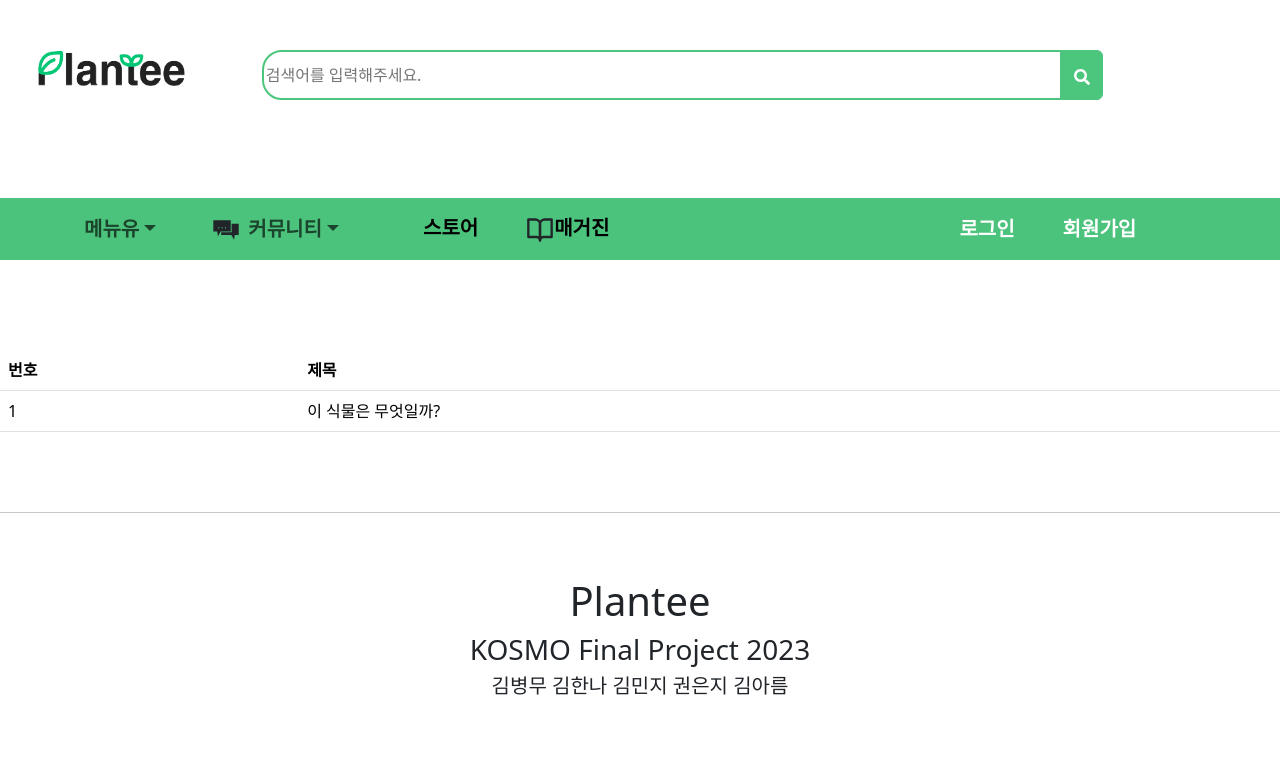
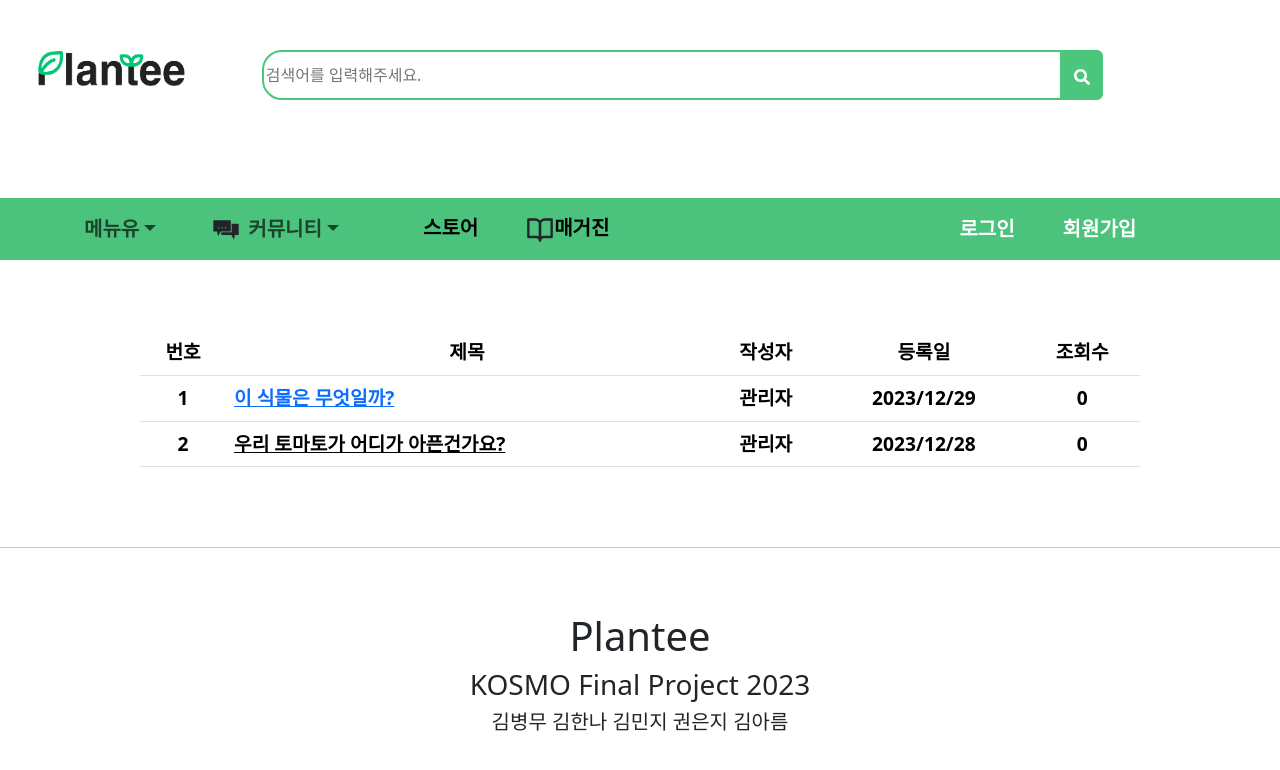
Before and after one commit to Plantee-2023/Plantee_front, a React (Create React App) app: page /main/magazineList in a window 1280 px wide. Shown: the top 770 px of the page. Built offline with nearby package versions, Linux system fonts and the light colour scheme; some icons are missing.

Commit message:
chore : 수정

```diff
--- a/src/App.css
+++ b/src/App.css
@@ -36,7 +36,7 @@
     transform: rotate(360deg);
   }
 }
-
+/* 웹 사이즈 */
 .display{
   position: relative;
   margin: 0 auto;
@@ -49,6 +49,14 @@
   width: 800px !important;
 }
 
+.magazini{
+    position: relative;
+    margin: 0 auto;
+    width: 1000px !important;
+}
+
+/* 웹 사이즈 */
+
 a :link{
   color: #ffffff;
 }
--- a/src/component/Main.css
+++ b/src/component/Main.css
@@ -133,6 +133,12 @@
 
 /* 매거진 */
 
-.maga-table{
+.magazine-table{
     margin-top: 7%;
+    font-size: larger;
+    font-weight: 900
 }
+
+.magazine-a {
+    color: #000000 !important;
+}
--- a/src/component/main/MagazineList.jsx
+++ b/src/component/main/MagazineList.jsx
@@ -4,21 +4,34 @@ import '../Main.css'
 
 const MagazineList = () => {
     return (
-        <div className='display'>
-            <Table className='maga-table'>
-                <thead>
+        <div className='magazini'>
+            <table className='table magazine-table'>
+                <thead className='text-center'>
                     <tr>
                         <th>번호</th>
                         <th>제목</th>
+                        <th>작성자</th>
+                        <th>등록일</th>
+                        <th>조회수</th>
                     </tr>
                 </thead>
                 <tbody>
                     <tr>
-                        <td>1</td>
-                        <td>이 식물은 무엇일까?</td>
+                        <td className='text-center'>1</td>
+                        <td><a href='/'>이 식물은 무엇일까?</a></td>
+                        <td className='text-center'>관리자</td>
+                        <td className='text-center'>2023/12/29</td>
+                        <td className='text-center'>0</td>
+                    </tr>
+                    <tr>
+                        <td className='text-center'>2</td>
+                        <td><a href='' className='magazine-a'>우리 토마토가 어디가 아픈건가요?</a></td>
+                        <td className='text-center'>관리자</td>
+                        <td className='text-center'>2023/12/28</td>
+                        <td className='text-center'>0</td>
                     </tr>
                 </tbody>
-            </Table>
+            </table>
         </div>
     )
 }
```
